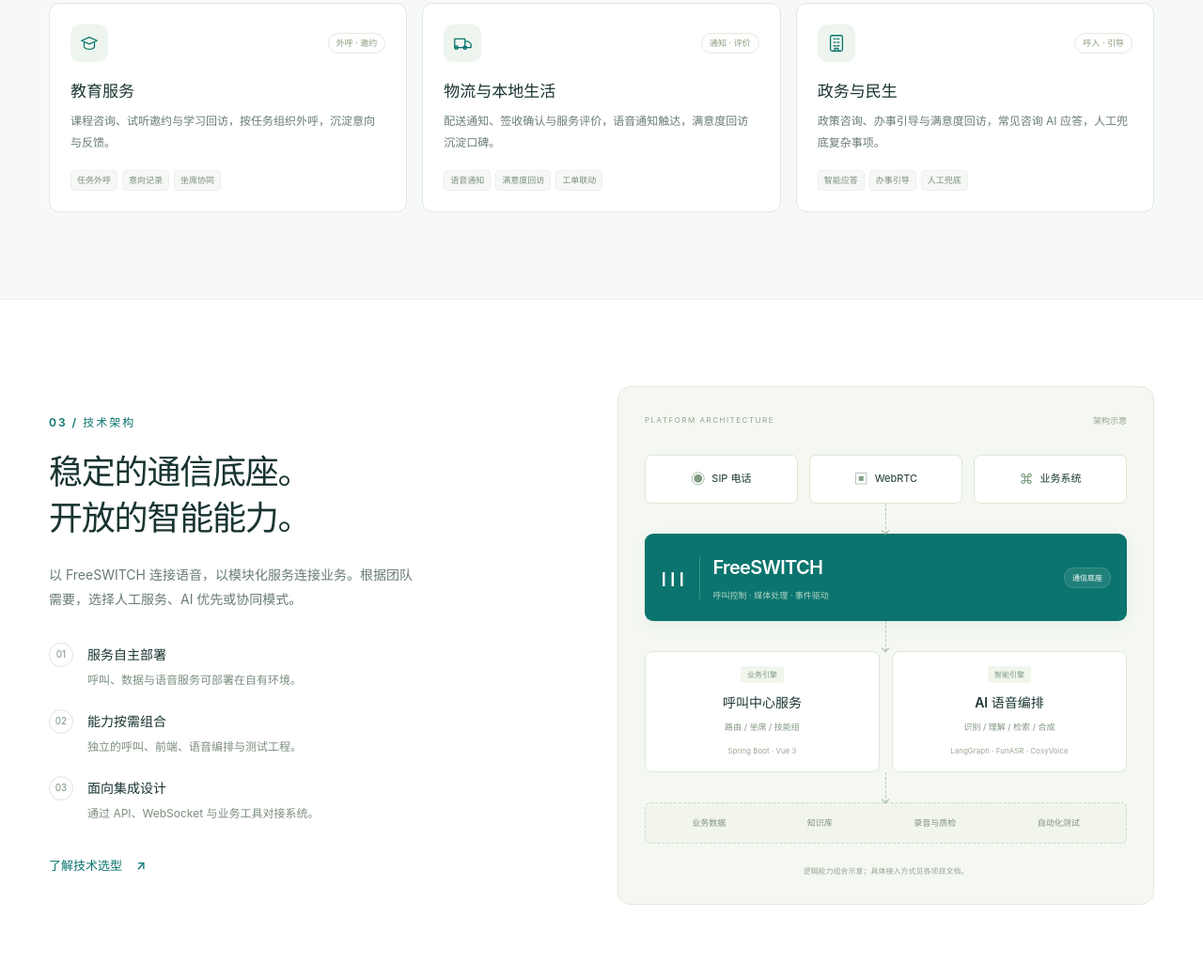
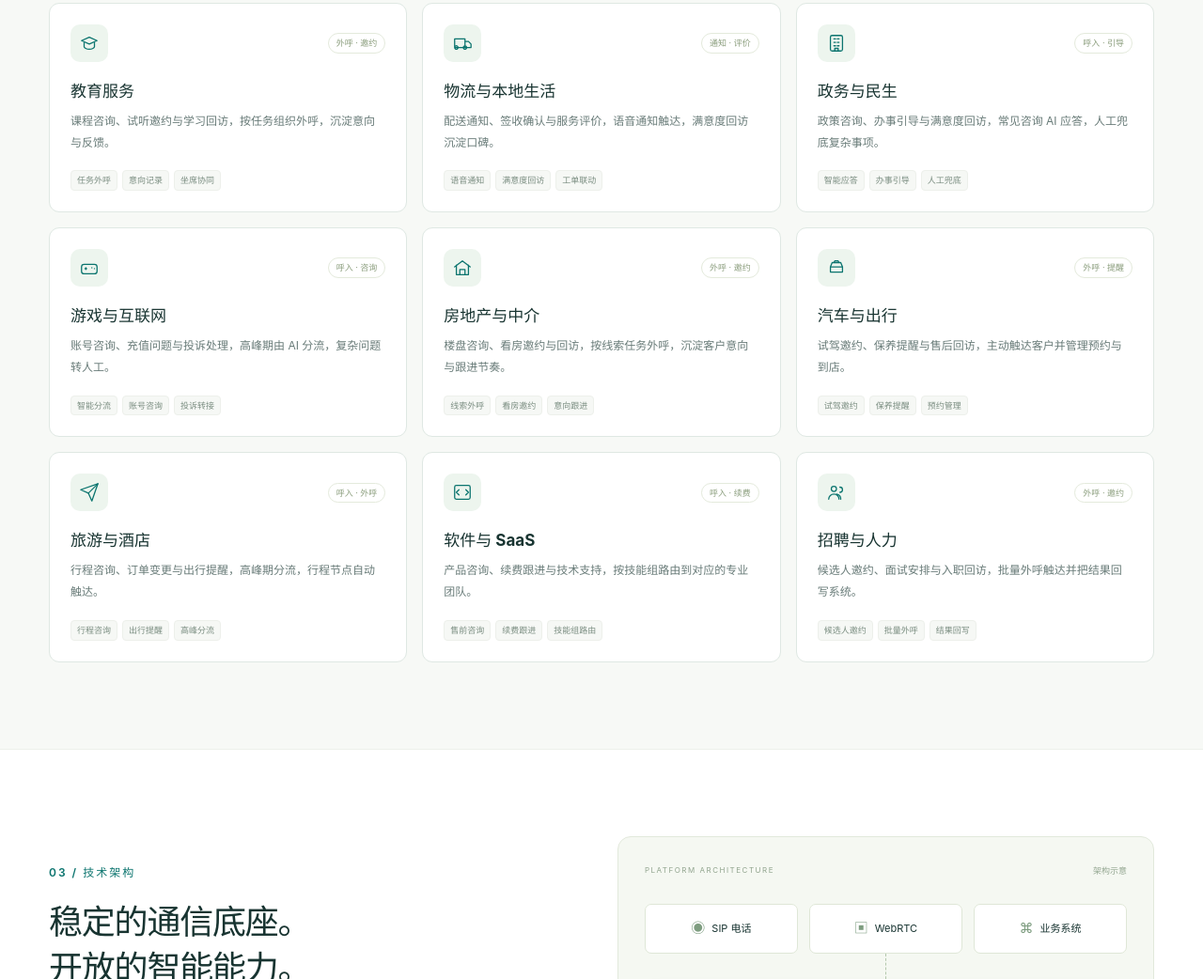
Before and after one commit to dongjb741280/voxhub-portal, a website: page index.html in a window 1280 px wide. Shown: the part 2820-3862 px from the top of the page at 94% size. Drawn offline with Linux system fonts and the light colour scheme.

Commit message:
feat: expand industry scenarios to twelve
补充游戏互联网、房地产、汽车出行、旅游酒店、软件 SaaS 与招聘人力
六类行业场景，覆盖更完整的呼叫中心典型行业应用。

Co-Authored-By: Claude <noreply@anthropic.com>

```diff
--- a/index.html
+++ b/index.html
@@ -102,6 +102,12 @@
           <article class="industry-card"><div class="industry-top"><span class="industry-icon"><svg viewBox="0 0 24 24"><path d="M12 5 3 9l9 4 9-4-9-4Z"/><path d="M6 11.5V16c0 1.2 2.7 3 6 3s6-1.8 6-3v-4.5"/></svg></span><span class="industry-type">外呼 · 邀约</span></div><h3>教育服务</h3><p>课程咨询、试听邀约与学习回访，按任务组织外呼，沉淀意向与反馈。</p><div class="tags"><span>任务外呼</span><span>意向记录</span><span>坐席协同</span></div></article>
           <article class="industry-card"><div class="industry-top"><span class="industry-icon"><svg viewBox="0 0 24 24"><path d="M3 7h12v10H3zM15 10h4l3 3v4h-7M7 17a2 2 0 1 0 0 .01M17 17a2 2 0 1 0 0 .01"/></svg></span><span class="industry-type">通知 · 评价</span></div><h3>物流与本地生活</h3><p>配送通知、签收确认与服务评价，语音通知触达，满意度回访沉淀口碑。</p><div class="tags"><span>语音通知</span><span>满意度回访</span><span>工单联动</span></div></article>
           <article class="industry-card"><div class="industry-top"><span class="industry-icon"><svg viewBox="0 0 24 24"><rect x="5" y="3" width="14" height="18" rx="2"/><path d="M9 7h2m2 0h2M9 11h2m2 0h2M9 15h2m2 0h2M10 21v-3h4v3"/></svg></span><span class="industry-type">呼入 · 引导</span></div><h3>政务与民生</h3><p>政策咨询、办事引导与满意度回访，常见咨询 AI 应答，人工兜底复杂事项。</p><div class="tags"><span>智能应答</span><span>办事引导</span><span>人工兜底</span></div></article>
+          <article class="industry-card"><div class="industry-top"><span class="industry-icon"><svg viewBox="0 0 24 24"><path d="M6 8h12a3 3 0 0 1 3 3v5a3 3 0 0 1-3 3H6a3 3 0 0 1-3-3v-5a3 3 0 0 1 3-3Z"/><path d="M7 13h2M8 12v2M15 12h.01M18 13h.01"/></svg></span><span class="industry-type">呼入 · 咨询</span></div><h3>游戏与互联网</h3><p>账号咨询、充值问题与投诉处理，高峰期由 AI 分流，复杂问题转人工。</p><div class="tags"><span>智能分流</span><span>账号咨询</span><span>投诉转接</span></div></article>
+          <article class="industry-card"><div class="industry-top"><span class="industry-icon"><svg viewBox="0 0 24 24"><path d="M3 11 12 4l9 7M5 9v11h14V9"/><path d="M9 20v-6h6v6"/></svg></span><span class="industry-type">外呼 · 邀约</span></div><h3>房地产与中介</h3><p>楼盘咨询、看房邀约与回访，按线索任务外呼，沉淀客户意向与跟进节奏。</p><div class="tags"><span>线索外呼</span><span>看房邀约</span><span>意向跟进</span></div></article>
+          <article class="industry-card"><div class="industry-top"><span class="industry-icon"><svg viewBox="0 0 24 24"><path d="M5 11 7 6h10l2 5M5 11h14v6H5zM7 17h.01M17 17h.01M9 6l1-2h4l1 2"/></svg></span><span class="industry-type">外呼 · 提醒</span></div><h3>汽车与出行</h3><p>试驾邀约、保养提醒与售后回访，主动触达客户并管理预约与到店。</p><div class="tags"><span>试驾邀约</span><span>保养提醒</span><span>预约管理</span></div></article>
+          <article class="industry-card"><div class="industry-top"><span class="industry-icon"><svg viewBox="0 0 24 24"><path d="m22 2-7 20-4-9-9-4 20-7Z"/><path d="M22 2 11 13"/></svg></span><span class="industry-type">呼入 · 外呼</span></div><h3>旅游与酒店</h3><p>行程咨询、订单变更与出行提醒，高峰期分流，行程节点自动触达。</p><div class="tags"><span>行程咨询</span><span>出行提醒</span><span>高峰分流</span></div></article>
+          <article class="industry-card"><div class="industry-top"><span class="industry-icon"><svg viewBox="0 0 24 24"><rect x="3" y="4" width="18" height="16" rx="2"/><path d="m8 9-3 3 3 3m8-6 3 3-3 3"/></svg></span><span class="industry-type">呼入 · 续费</span></div><h3>软件与 SaaS</h3><p>产品咨询、续费跟进与技术支持，按技能组路由到对应的专业团队。</p><div class="tags"><span>售前咨询</span><span>续费跟进</span><span>技能组路由</span></div></article>
+          <article class="industry-card"><div class="industry-top"><span class="industry-icon"><svg viewBox="0 0 24 24"><circle cx="9" cy="8" r="3"/><path d="M3 20a6 6 0 0 1 12 0M16 6a3 3 0 0 1 0 6M17 20a6 6 0 0 0-5-6"/></svg></span><span class="industry-type">外呼 · 邀约</span></div><h3>招聘与人力</h3><p>候选人邀约、面试安排与入职回访，批量外呼触达并把结果回写系统。</p><div class="tags"><span>候选人邀约</span><span>批量外呼</span><span>结果回写</span></div></article>
         </div>
       </div>
     </div>
```
